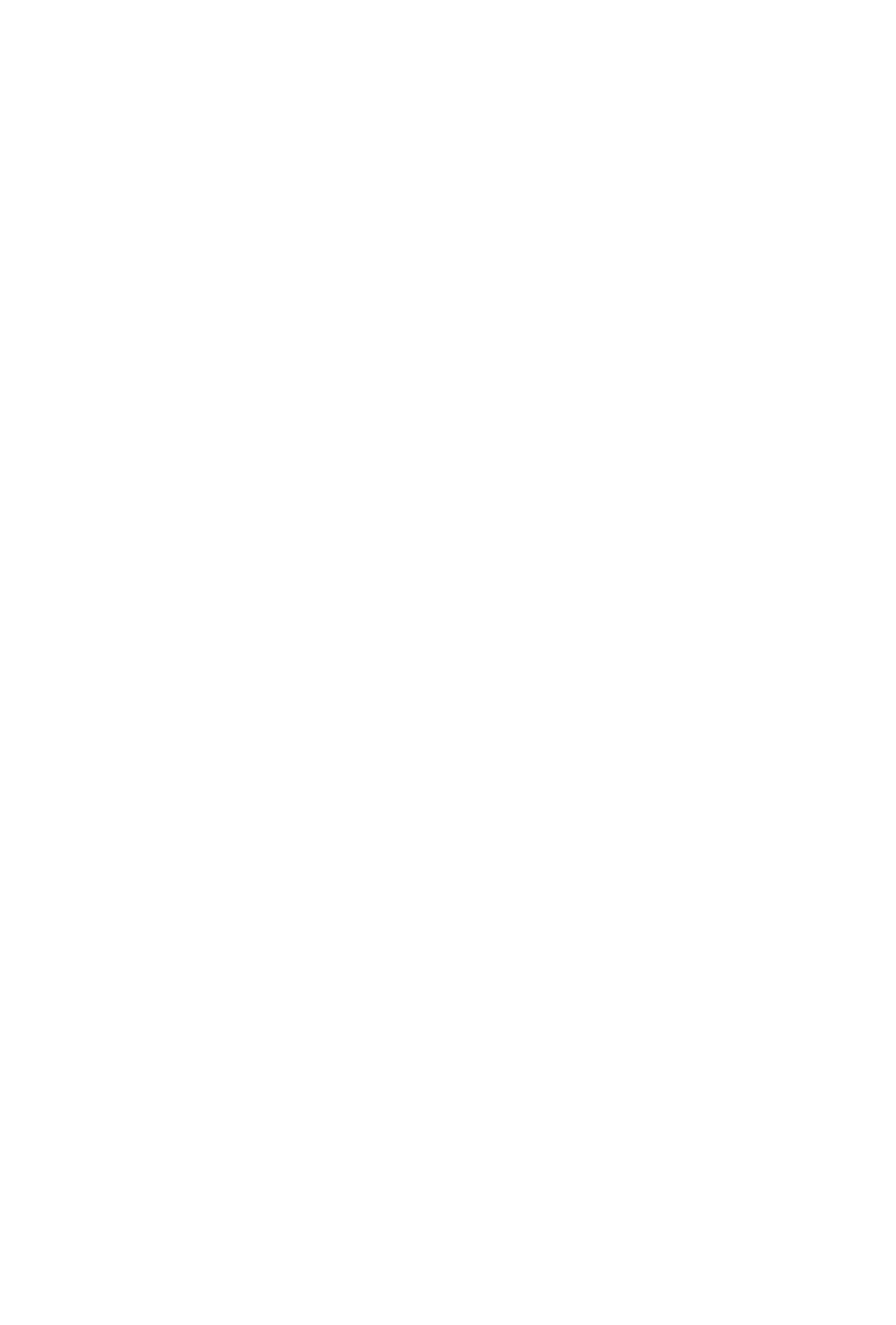
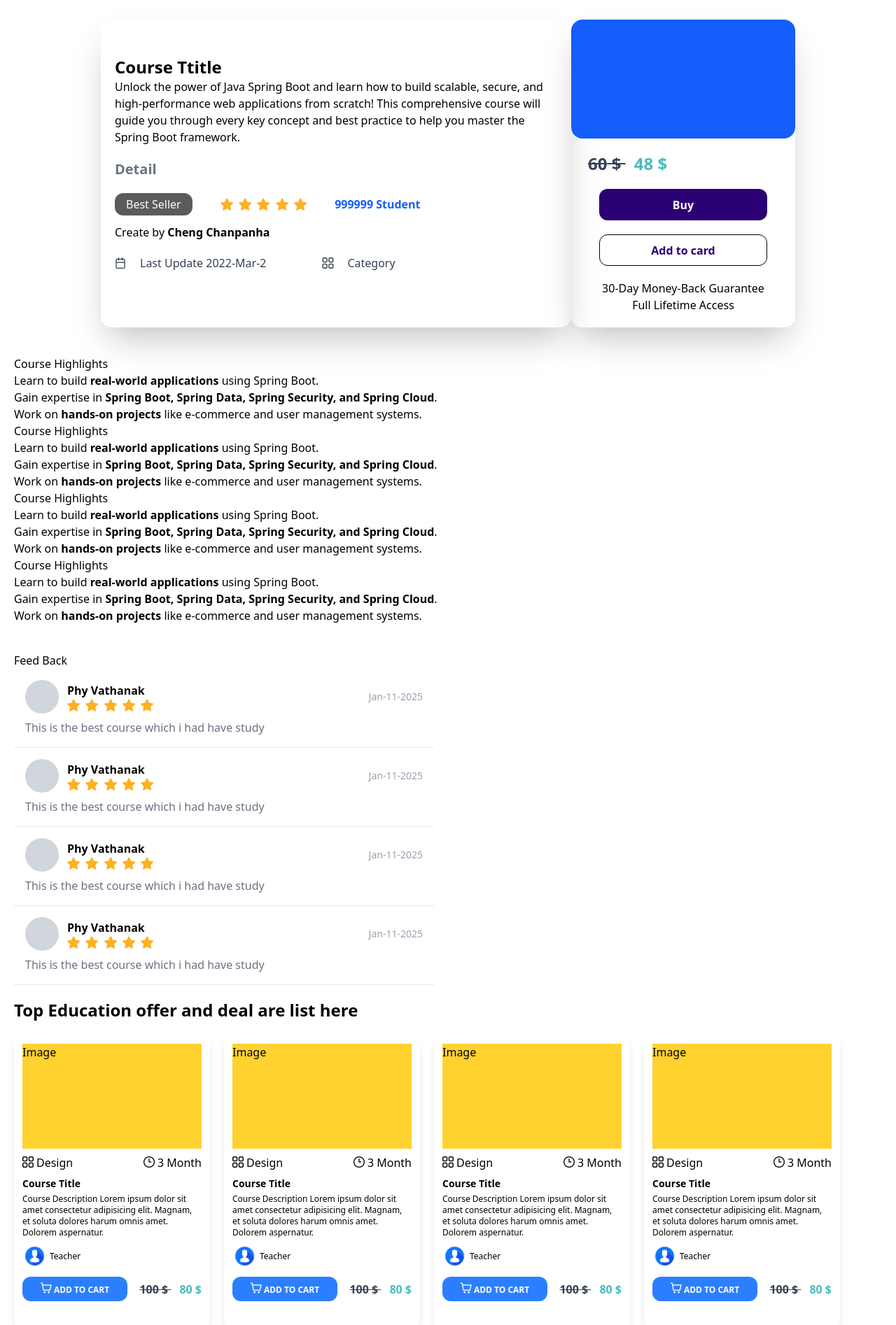
Before and after one commit to CPF-CADT/e_learning, a React (Vite) app: page /course-detail in a window 1280 px wide. Before the commit this address had no page. Shown: the part 66-1960 px from the top of the page at 70% size. Before the commit the page ends 800 px from the top, so only its background shows below. Built offline with nearby package versions, Linux system fonts and the light colour scheme.

Commit message:
complete course detail

```diff
--- a/package.json
+++ b/package.json
@@ -21,6 +21,7 @@
     "react-markdown": "^10.1.0",
     "react-router-dom": "^7.4.0",
     "react-youtube": "^10.1.0",
+    "remark-gfm": "^4.0.1",
     "tailwindcss": "^4.0.15"
   },
   "devDependencies": {
--- a/src/App.jsx
+++ b/src/App.jsx
@@ -13,6 +13,7 @@ import Quizz from './components/Quizz'
 import { Routes,Route } from 'react-router-dom';
 // import ChartData from './components/ChartData';
 import QuizzREsult from './components/QuizzResult';
+import CourseDetail from './components/CourseDetail';
 export default function App() {
   let userName = "Cheng Nhajor"
   return (
@@ -27,6 +28,7 @@ export default function App() {
           <Route path='/mycourse/selected' element={<CourseView usrname={userName} usrProfilePath={userProfile} />} />
           <Route path='/mycourse/selected/quizz' element={<Quizz usrname={userName} usrProfilePath={userProfile} />} />
           <Route path='/user-detail' element = {<UserDetail />} />
+          <Route path='/course-detail' element={<CourseDetail userName={userName} userProfile={userProfile} />} />
         </Routes>
       </>
     </PrimeReactProvider>
--- a/src/components/CourseCard.jsx
+++ b/src/components/CourseCard.jsx
@@ -1,29 +1,49 @@
 import ShowPrice from "./ShowPrice";
-export default function CourseCard({teacher_profile_path}) {
+
+export default function CourseCard({ teacher_profile_path }) {
   return (
-    <div className="course-card w-[325px] h-[445px] p-3 border-black rounded-xl shadow-2xl hover:cursor-pointer  ">
-      {/* <img src="" alt="" /> */}
-      <div className=" h-[180px] bg-amber-300">Image</div>
-      <div className="flex flex-row justify-between my-3 ">
+    <div className="course-card w-[280px] h-[420px] p-3 border-black rounded-xl shadow-lg hover:cursor-pointer">
+      {/* Image Section */}
+      <div className="h-[150px] bg-amber-300">Image</div>
+
+      {/* Course Info Section */}
+      <div className="flex flex-row justify-between my-2">
         <span>
-          <i className="pi pi-th-large mr-2"></i>Design
+          <i className="pi pi-th-large mr-1"></i>Design
         </span>
         <span className="ml-auto">
-          <i className="pi pi-clock mr-2"></i>3 Month
+          <i className="pi pi-clock mr-1"></i>3 Month
         </span>
       </div>
-      <div >
-        <h3 className="font-bold" >Course Title</h3>
-        <p className="overflow-hidden  mt-2 ">
-          Course Discription Lorem ipsum dolor sit amet consectetur adipisicing
-          elit. Magnam, et soluta dolores harum omnis amet. Dolorem aspernatur,
+
+      {/* Course Description Section */}
+      <div>
+        <h3 className="font-bold text-sm">Course Title</h3>
+        <p className="overflow-hidden mt-1 text-xs">
+          Course Description Lorem ipsum dolor sit amet consectetur adipisicing elit. Magnam, et soluta dolores harum omnis amet. Dolorem aspernatur.
         </p>
       </div>
+
+      {/* Teacher Info Section */}
       <div className="flex flex-row justify-between mt-2 items-center">
         <div className="flex flex-row items-center gap-1">
-          <img src={teacher_profile_path} alt="Profile" style={{ width: '44px', height: '44px', borderRadius: '50%' }}  />
-          <span>Teacher</span>
+          <img
+            src={teacher_profile_path}
+            alt="Profile"
+            style={{ width: '35px', height: '35px', borderRadius: '50%' }}
+          />
+          <span className="text-xs">Teacher</span>
         </div>
+      </div>
+
+      {/* Action Section */}
+      <div className="flex justify-between items-center mt-3">
+        <button
+          style={{ height: '35px', width: '150px' }}
+          className="rounded-2xl bg-blue-500 text-[#fff] hover:cursor-pointer hover:bg-blue-800 text-xs"
+        >
+          <i className="pi pi-shopping-cart"></i> ADD TO CART
+        </button>
         <ShowPrice price={100} discountPercent={20} />
       </div>
     </div>
--- a/src/components/CourseDetail.jsx
+++ b/src/components/CourseDetail.jsx
@@ -1,8 +1,138 @@
-export default function CourseDerail(){
-    return(
-        <div>
-           <h2>Ccourse Ttitle</h2>
-           <p>Course Bio</p>
+import Nav from "./Nav";
+import { Rating } from "primereact/rating";
+import ShowPrice from "./ShowPrice";
+import remarkGfm from "remark-gfm";
+import ReactMarkdown from "react-markdown";
+import CourseCard from "./CourseCard";
+export default function CourseDetail({ userName, userProfile }) {
+  const courseContent = `
+  ## Course Highlights
+  - Learn to build **real-world applications** using Spring Boot.
+  - Gain expertise in **Spring Boot, Spring Data, Spring Security, and Spring Cloud**.
+  - Work on **hands-on projects** like e-commerce and user management systems.
+  ## Course Highlights
+  - Learn to build **real-world applications** using Spring Boot.
+  - Gain expertise in **Spring Boot, Spring Data, Spring Security, and Spring Cloud**.
+  - Work on **hands-on projects** like e-commerce and user management systems.
+  ## Course Highlights
+  - Learn to build **real-world applications** using Spring Boot.
+  - Gain expertise in **Spring Boot, Spring Data, Spring Security, and Spring Cloud**.
+  - Work on **hands-on projects** like e-commerce and user management systems.
+  ## Course Highlights
+  - Learn to build **real-world applications** using Spring Boot.
+  - Gain expertise in **Spring Boot, Spring Data, Spring Security, and Spring Cloud**.
+  - Work on **hands-on projects** like e-commerce and user management systems.
+`;
+
+  return (
+    <>
+      <Nav UserName={userName} ProfilePath={userProfile} isLogin={true} />
+      <div className="container max-w-[1280px] mx-auto mt-3 flex flex-row ">
+        <div className="px-20 w-full flex flex-row mt-3 justify-center">
+          <div className="w-[60%] shadow-2xl rounded-2xl p-5">
+            <div className="pt-8">
+              <h2 className="font-bold text-2xl">Course Ttitle</h2>
+              <p className="text-[1rem] text-[#000]">
+                Unlock the power of Java Spring Boot and learn how to build
+                scalable, secure, and high-performance web applications from
+                scratch! This comprehensive course will guide you through every
+                key concept and best practice to help you master the Spring Boot
+                framework.
+              </p>
+            </div>
+            <h3 className="mt-5 mb-5 font-bold text-xl text-gray-500">
+              Detail
+            </h3>
+            <div className="flex flex-row gap-x-10 items-center">
+              <span className="bg-[#5B5B5B] text-[#fff] px-4 py-1 rounded-xl">
+                Best Seller
+              </span>
+              <Rating value={5} readOnly cancel={false} />
+              <span className="font-bold text-blue-600">999999 Student</span>
+            </div>
+            <p className="mt-3">
+              Create by <b>Cheng Chanpanha</b>
+            </p>
+            <div className="flex flex-row gap-x-20 text-gray-700 mt-5">
+              <span className="flex flex-row gap-x-5 items-center">
+                <i className="pi pi-calendar"></i>Last Update 2022-Mar-2
+              </span>
+              <span className="flex flex-row gap-x-5 items-center">
+                <i className="pi pi-th-large"></i>Category
+              </span>
+            </div>
+          </div>
+          <div className="flex flex-col shadow-2xl rounded-2xl">
+            {/* <img src="" alt="" /> */}
+            <div className="w-[320px] h-[170px] bg-blue-600 mb-5 rounded-2xl"></div>
+            <div className="text-2xl ml-6 mb-5">
+              <ShowPrice price={60} discountPercent={20} />
+            </div>
+            <div className="flex flex-col px-10 items-center gap-y-5 w-[320px] ">
+              <button
+                style={{ width: "100%", height: "45px" }}
+                className="bg-[#2A0073] text-white hover:cursor-pointer"
+              >
+                Buy
+              </button>
+              <button
+                style={{ width: "100%", height: "45px" }}
+                className="bg-[#fff] text-[#2A0073] border-1 border-black hover:cursor-pointer"
+              >
+                Add to card
+              </button>
+              <p className="text-center mb-5">
+                30-Day Money-Back Guarantee Full Lifetime Access
+              </p>
+            </div>
+          </div>
         </div>
-    )
+      </div>
+      <div className="container max-w-[1280px] mx-auto mt-3 px-5">
+        <div className="markdown-container my-10">
+          <ReactMarkdown remarkPlugins={[remarkGfm]}>
+            {courseContent}
+          </ReactMarkdown>
+        </div>
+        <div className="w-[600px] h-[25 0px] overflow-scroll ">
+          <h3>Feed Back</h3>
+          <FeedBackComponent />
+          <FeedBackComponent />
+          <FeedBackComponent />
+          <FeedBackComponent />
+        </div>
+        <h3 className="text-2xl font-bold my-5" >Top Education offer and deal are list here</h3>
+        <div className="relate course flex flex-row gap-x-5">
+          <CourseCard teacher_profile_path={userProfile} />
+          <CourseCard teacher_profile_path={userProfile} />
+          <CourseCard teacher_profile_path={userProfile} />
+          <CourseCard teacher_profile_path={userProfile} />
+        </div>
+      </div>
+    </>
+  );
+  function FeedBackComponent() {
+    return (
+      <div className="p-4 border-b border-gray-200">
+        <div className="flex items-center gap-3">
+          <div className="w-12 h-12 bg-gray-300 rounded-full"></div>
+          <div>
+            <p className="font-semibold">{"Phy Vathanak"}</p>
+            <Rating
+              value={5}
+              readOnly
+              cancel={false}
+              style={{ fontSize: "1.2rem" }}
+            />
+          </div>
+          <div className="ml-auto flex items-center text-gray-400 text-sm">
+            {"Jan-11-2025"}
+          </div>
+        </div>
+        <p className="text-gray-500 mt-2">
+          {"This is the best course which i had have study"}
+        </p>
+      </div>
+    );
+  }
 }
--- a/src/components/ShowPrice.jsx
+++ b/src/components/ShowPrice.jsx
@@ -5,7 +5,7 @@ export default function ShowPrice({ price, discountPercent }) {
         <div className='font-bold'>
             {discountPercent > 0 ? (
                 <div>
-                    <span className='text-gray-300 line-through mr-3'>{price} $ </span>
+                    <span className='text-gray-700 line-through mr-3'>{price} $ </span>
                     <span className='text-[#49BBBD]' >{price-(price * (discountPercent/100))} $ </span>
                 </div>
             ) : (
--- a/src/index.css
+++ b/src/index.css
@@ -14,3 +14,6 @@
   padding-bottom: 10px;
   border-bottom: 6px solid #B1B4FF;
 }
+.p-rating .p-rating-item.p-rating-item-active .p-rating-icon {
+  color: #FDB022;
+}
```
Also changed, not shown: src/components/MarkdownRenderer.jsx (+2 -5 lines), src/components/style/courseDetail.css (added), 1 other file (tests, documents, lock files or other folders).
